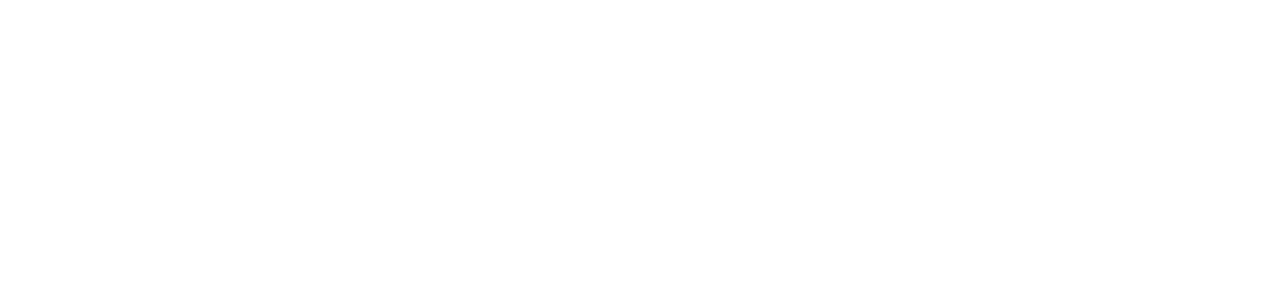
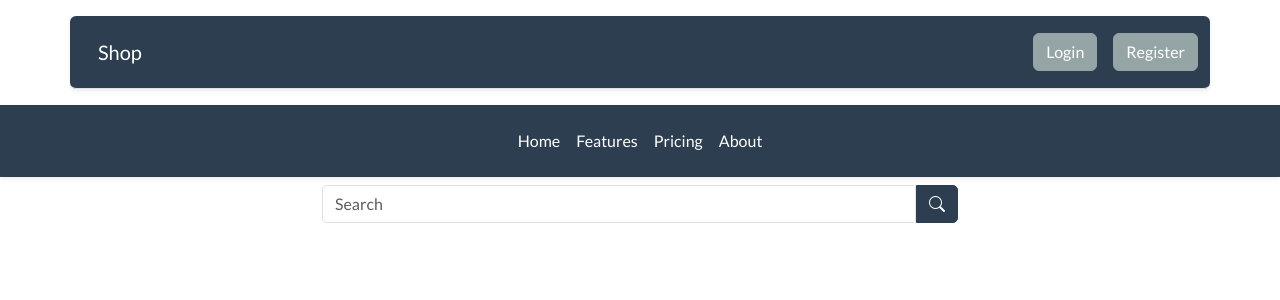
Before and after one commit to aliemregk/ecommerce-frontend-angular, an Angular app: page / in a window 1280 px wide. Shown: the top 300 px of the page. Built offline with nearby package versions, Linux system fonts and the light colour scheme.

Commit message:
Add header, navbar, searchbox components

```diff
--- a/src/app/modules/shop/pages/header/header.module.ts
+++ b/src/app/modules/shop/pages/header/header.module.ts
@@ -8,7 +8,9 @@
 
 @NgModule({
   declarations: [
-    HeaderComponent
+    HeaderComponent,
+    NavbarComponent,
+    SearchboxComponent
   ],
   imports: [
     CommonModule
--- a/src/app/modules/shop/pages/header/header/header.component.css
+++ b/src/app/modules/shop/pages/header/header/header.component.css
@@ -0,0 +1,6 @@
+@media screen and (width > 768px) {
+  .navbar {
+    border: none;
+    border-radius: 0.375rem;
+  }
+}
--- a/src/app/modules/shop/pages/header/header/header.component.html
+++ b/src/app/modules/shop/pages/header/header/header.component.html
@@ -0,0 +1,13 @@
+<nav
+  class="navbar navbar-dark bg-primary container-md shadow-sm border-bottom my-md-3"
+>
+  <div class="container">
+    <a class="navbar-brand mx-3">Shop</a>
+    <div class="d-flex justify-content-end">
+      <button class="btn btn-secondary mx-3" type="submit">Login</button>
+      <button class="btn btn-secondary" type="submit">Register</button>
+    </div>
+  </div>
+</nav>
+<app-navbar></app-navbar>
+<app-searchbox></app-searchbox>
--- /dev/null
+++ b/src/app/modules/shop/pages/header/navbar/navbar.component.css
@@ -0,0 +1,3 @@
+.nav-item :hover {
+  color: #18bc9c;
+}
--- /dev/null
+++ b/src/app/modules/shop/pages/header/navbar/navbar.component.html
@@ -0,0 +1,18 @@
+<nav class="navbar navbar-expand-sm navbar-dark bg-primary shadow-sm">
+  <div class="container-fluid">
+    <ul class="navbar-nav me-auto m-auto">
+      <li class="nav-item">
+        <a class="nav-link" href="#">Home</a>
+      </li>
+      <li class="nav-item">
+        <a class="nav-link" href="#">Features</a>
+      </li>
+      <li class="nav-item">
+        <a class="nav-link" href="#">Pricing</a>
+      </li>
+      <li class="nav-item">
+        <a class="nav-link" href="#">About</a>
+      </li>
+    </ul>
+  </div>
+</nav>
--- /dev/null
+++ b/src/app/modules/shop/pages/header/navbar/navbar.component.ts
@@ -0,0 +1,15 @@
+import { Component, OnInit } from '@angular/core';
+
+@Component({
+  selector: 'app-navbar',
+  templateUrl: './navbar.component.html',
+  styleUrls: ['./navbar.component.css']
+})
+export class NavbarComponent implements OnInit {
+
+  constructor() { }
+
+  ngOnInit(): void {
+  }
+
+}
--- /dev/null
+++ b/src/app/modules/shop/pages/header/searchbox/searchbox.component.css
@@ -0,0 +1,11 @@
+#search-text {
+  border-radius: 5px 0 0 5px;
+}
+#search-btn {
+  border-radius: 0 5px 5px 0;
+}
+input:focus {
+  border-color: #178582;
+  outline: #178582;
+  box-shadow: none;
+}
--- /dev/null
+++ b/src/app/modules/shop/pages/header/searchbox/searchbox.component.html
@@ -0,0 +1,13 @@
+<div class="d-flex justify-content-center my-2 px-1">
+  <div class="d-flex col-12 col-sm-6 col-md-6 justify-content-end">
+    <input
+      class="form-control"
+      id="search-text"
+      type="search"
+      placeholder="Search"
+    />
+    <button class="btn btn-primary" id="search-btn" type="submit">
+      <i class="bi-search"></i>
+    </button>
+  </div>
+</div>
--- /dev/null
+++ b/src/app/modules/shop/pages/header/searchbox/searchbox.component.ts
@@ -0,0 +1,15 @@
+import { Component, OnInit } from '@angular/core';
+
+@Component({
+  selector: 'app-searchbox',
+  templateUrl: './searchbox.component.html',
+  styleUrls: ['./searchbox.component.css']
+})
+export class SearchboxComponent implements OnInit {
+
+  constructor() { }
+
+  ngOnInit(): void {
+  }
+
+}
```
Also changed, not shown: 2 other files (tests, documents, lock files or other folders).
